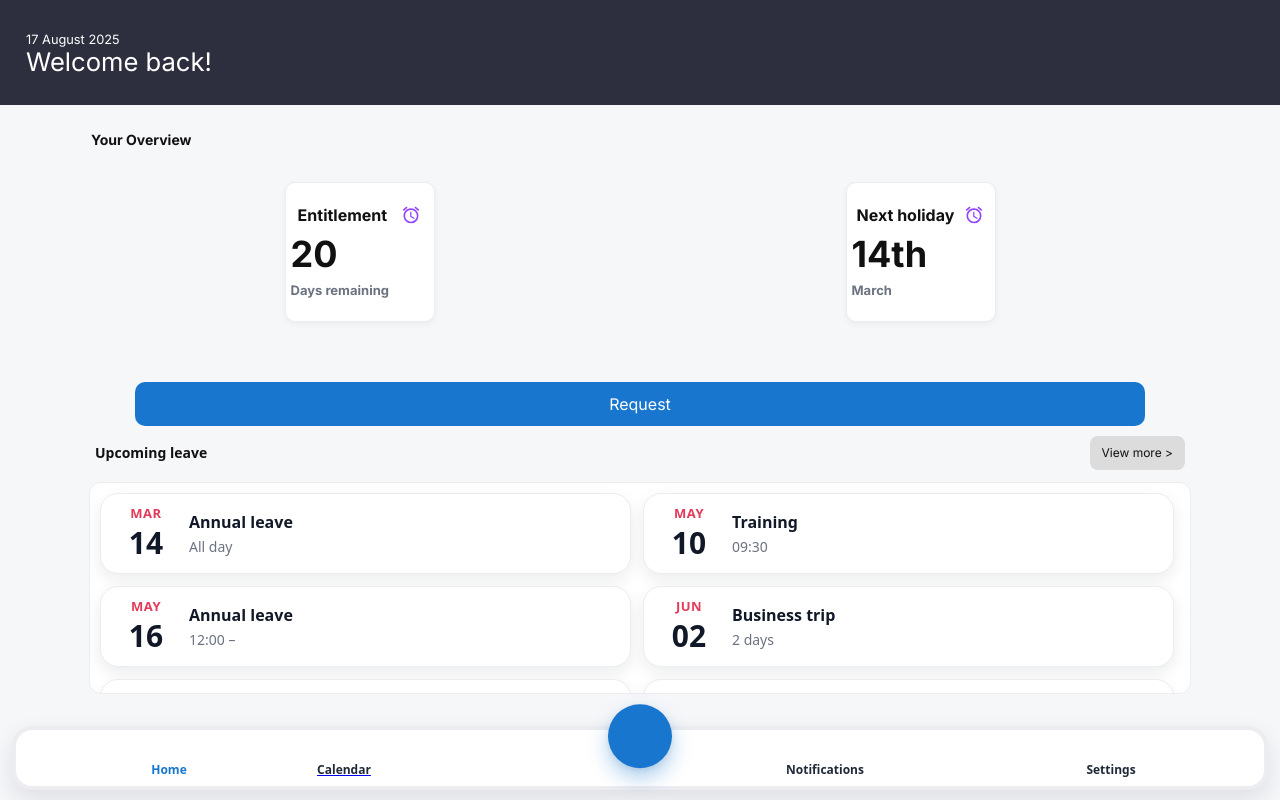
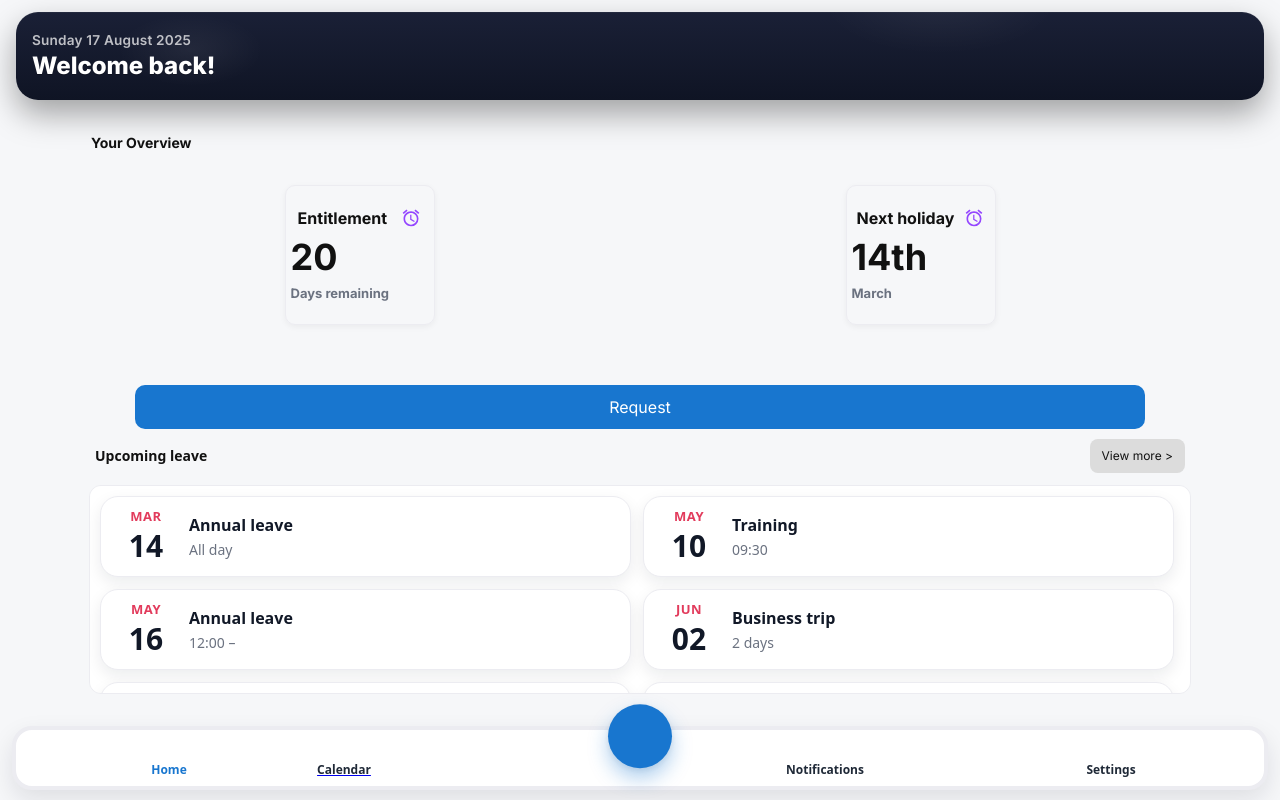
Before and after one commit to myhzyy/annual-leave-booker, a Next.js app: page / in a window 1280 px wide. Built offline with nearby package versions, Linux system fonts and the light colour scheme; some icons are missing.

Commit message:
updated root colours

```diff
--- a/src/app/features/Header.tsx
+++ b/src/app/features/Header.tsx
@@ -2,21 +2,26 @@ import "../styles/Header.css";
 
 export default function Header() {
   const today = new Date();
-  const options: Intl.DateTimeFormatOptions = {
+  const formattedDate = today.toLocaleDateString("en-GB", {
+    weekday: "long",
     day: "numeric",
     month: "long",
     year: "numeric",
-  };
-  const formattedDate = today.toLocaleDateString("en-GB", options);
+  });
 
   return (
-    <div className="header-wrapper">
-      <div className="header-layout">
-        <div className="date-and-welcome">
-          <p>{formattedDate}</p>
-          <h1>Welcome back!</h1>
+    <header className="header-wrapper">
+      <div className="header-card">
+        <div className="header-top">
+          <div className="date-and-welcome">
+            <span className="header-date">{formattedDate}</span>
+            <h1 className="header-welcome">Welcome back!</h1>
+          </div>
+
+          {/* avatar (optional) */}
+          {/* <div className="header-avatar" aria-hidden /> */}
         </div>
       </div>
-    </div>
+    </header>
   );
 }
--- a/src/app/globals.css
+++ b/src/app/globals.css
@@ -65,4 +65,5 @@ body {
   display: grid;
   grid-template-rows: auto 1fr auto;
   background: hsl(220, 20%, 97%);
+  /* background-color: 2E3A74; */
 }
--- a/src/app/styles/BodyOverView.css
+++ b/src/app/styles/BodyOverView.css
@@ -25,7 +25,8 @@
 }
 
 .entitlement-box {
-  background-color: #ffffff;
+  /* background-color: #ffffff; */
+
   box-shadow: 0 2px 6px rgba(0, 0, 0, 0.05);
   font-weight: 700;
   height: 140px;
--- a/src/app/styles/Header.css
+++ b/src/app/styles/Header.css
@@ -1,30 +1,98 @@
-.header-wrapper {
-  /* border: 1px solid red; */
-  height: 105px;
-  padding: 12px 16px;
-  background-color: #2d2f3e;
-  color: white;
+:root {
+  --card-start: #1a2036;
+  --card-end: #0f1424;
+  --text-on-card: #ffffff;
+  --text-muted: rgba(255, 255, 255, 0.72);
+  --accent: #3b82f6;
 }
 
-.header-layout {
-  display: flex;
-  justify-content: space-between;
-  padding: 10px;
-  width: 100%;
-  height: 100%;
+/* Page spacing around the card */
+.header-wrapper {
+  padding: 12px 16px 8px;
 }
 
+/* The black gradient card */
+.header-card {
+  position: relative;
+  overflow: hidden;
+  color: var(--text-on-card);
+  background: linear-gradient(180deg, var(--card-start), var(--card-end));
+  border-radius: 22px;
+  padding: 18px 16px 20px;
+  box-shadow: 0 14px 32px rgba(0, 0, 0, 0.35),
+    inset 0 1px 0 rgba(255, 255, 255, 0.04);
+}
+
+/* Subtle wave/light bloom decorations */
+.header-card::before {
+  content: "";
+  position: absolute;
+  inset: -30% -10% auto -10%;
+  height: 160px;
+  background: radial-gradient(
+      120px 60px at 20% 40%,
+      rgba(255, 255, 255, 0.06),
+      transparent 60%
+    ),
+    radial-gradient(
+      180px 80px at 70% 10%,
+      rgba(255, 255, 255, 0.05),
+      transparent 65%
+    );
+  pointer-events: none;
+}
+
+/* Top row: left (date+welcome), right (optional avatar) */
+.header-top {
+  display: flex;
+  align-items: center;
+  justify-content: space-between;
+  gap: 12px;
+}
+
+/* Stack date over welcome */
 .date-and-welcome {
   display: flex;
   flex-direction: column;
-  justify-content: center;
+  gap: 2px;
 }
 
-.date-and-welcome p {
-  font-size: 0.8rem;
+/* Date (muted) */
+.header-date {
+  font-family: "Poppins", var(--font-inter), system-ui, sans-serif;
+  font-weight: 600;
+  font-size: 0.85rem;
+  color: var(--text-muted);
+  letter-spacing: 0.2px;
 }
 
-.date-and-welcome h1 {
-  font-size: 1.6rem;
-  line-height: 1;
+/* Welcome text (primary) */
+.header-welcome {
+  font-family: "Poppins", var(--font-inter), system-ui, sans-serif;
+  font-weight: 800;
+  font-size: clamp(20px, 5vw, 24px);
+  line-height: 1.15;
+  color: var(--text-on-card);
+  margin: 0;
+  text-shadow: 0 1px 0 rgba(0, 0, 0, 0.25);
 }
+
+/* Optional avatar on the right */
+.header-avatar {
+  width: 36px;
+  height: 36px;
+  border-radius: 50%;
+  flex: 0 0 auto;
+  background: linear-gradient(135deg, #f59e0b, #ef4444);
+  box-shadow: 0 0 0 3px rgba(59, 130, 246, 0.18);
+}
+
+/* Small devices spacing tweak */
+@media (max-width: 360px) {
+  .header-card {
+    padding: 16px 14px 18px;
+  }
+  .header-welcome {
+    font-size: clamp(18px, 6vw, 22px);
+  }
+}
--- a/src/app/styles/MainBody.css
+++ b/src/app/styles/MainBody.css
@@ -3,6 +3,7 @@
   overflow: auto;
   padding: 12px 15px;
   background: hsl(220, 20%, 97%);
+
   width: 90%;
   margin: 0 auto;
   display: flex;
```
